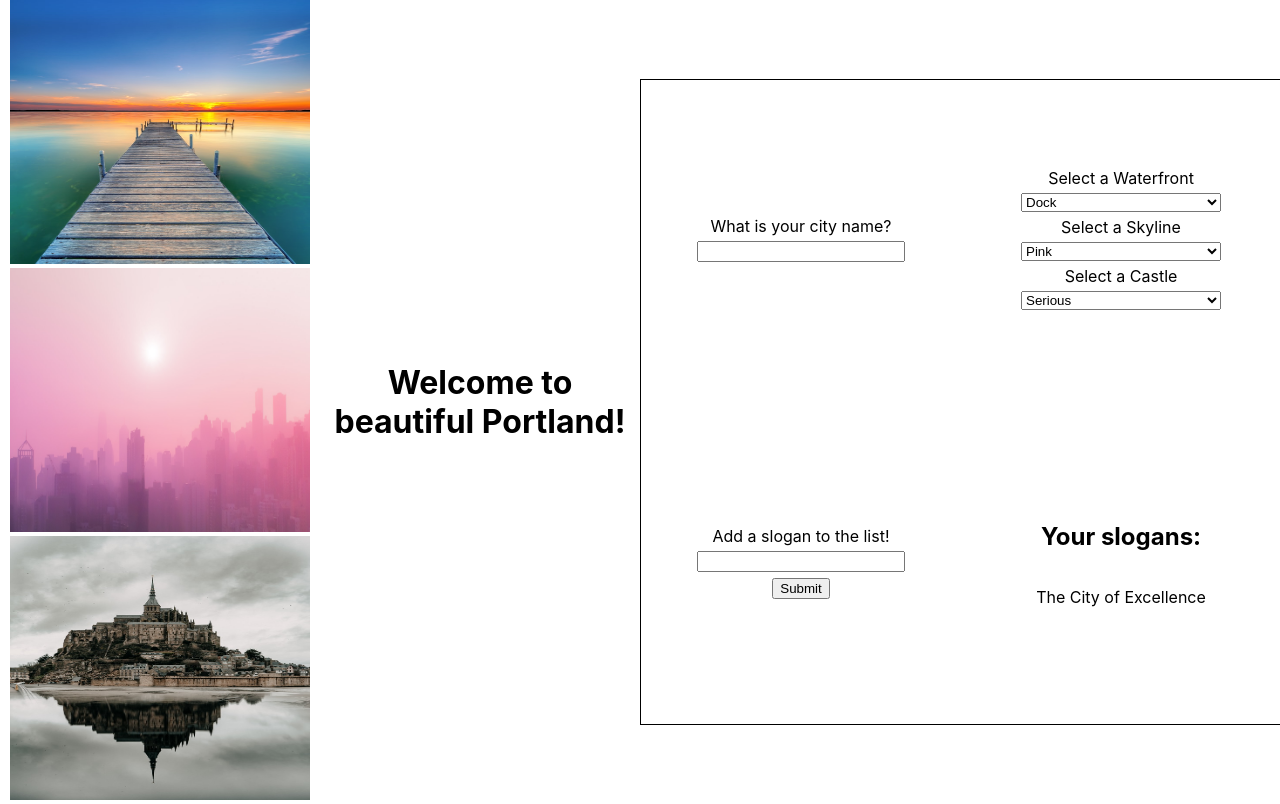
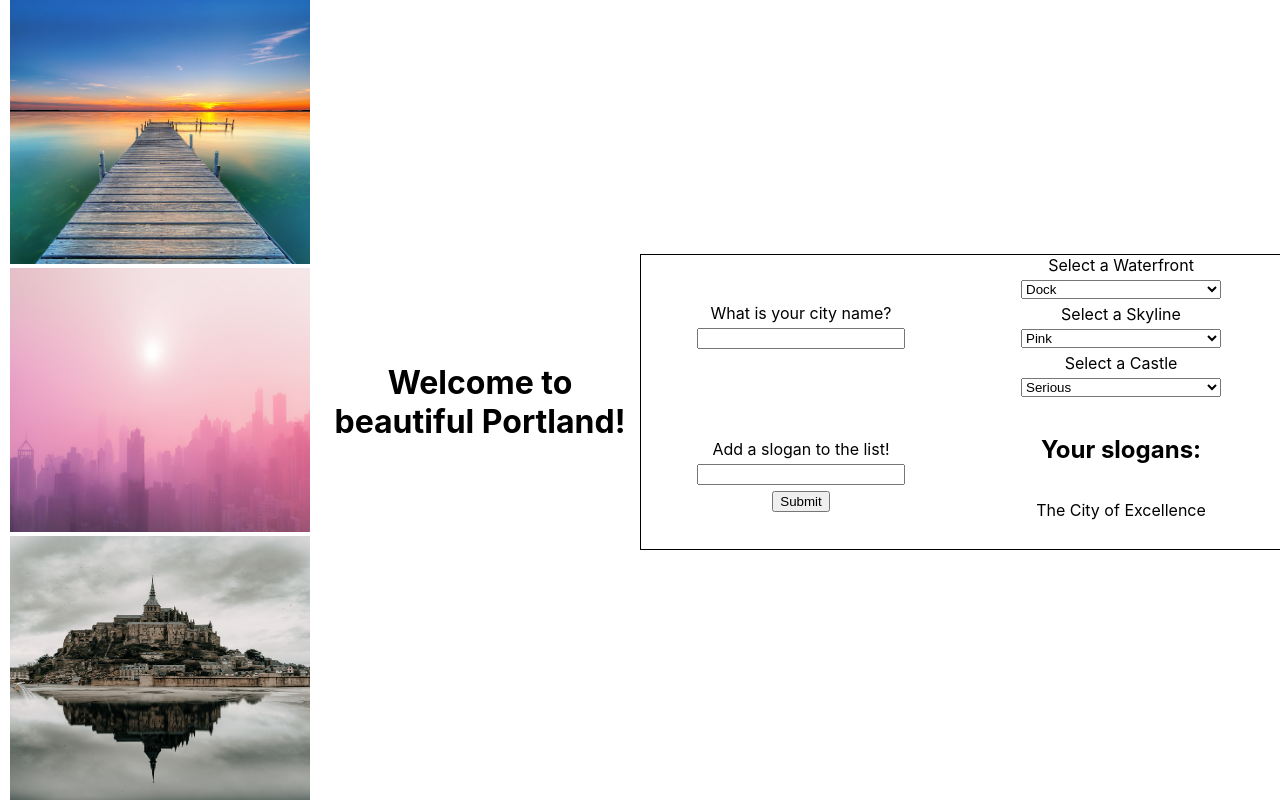
Before and after one commit to oliviaamiller/react-city-builder-half-baked, a React (Create React App) app: page / in a window 1280 px wide. Built offline with nearby package versions, Linux system fonts and the light colour scheme.

Commit message:
app.js takes in only 2 components, form and display

```diff
--- a/src/App.js
+++ b/src/App.js
@@ -1,11 +1,5 @@
 import { useState } from 'react';
 import './App.css';
-import SkylineDropdown from './Form/SkylineDropdown';
-import WaterfrontDropdown from './Form/WaterfrontDropdown';
-import CastleDropdown from './Form/CastleDropdown';
-import SloganList from './Form/SloganList';
-import SloganForm from './Form/SloganForm';
-import CityNameInput from './Form/CityNameInput';
 import Display from './Display/Display';
 import Form from './Form/Form';
 
@@ -29,19 +23,9 @@ function App() {
 
         Welcome to beautiful {cityName}!
       </h1>
-      <div className='bottom'>
+      <div>
 
-        <CityNameInput setCityName={setCityName}/>
-        <section className='dropdowns'>
-
-          <WaterfrontDropdown setWaterfrontId={setWaterfrontId}/>
-          <SkylineDropdown setSkylineId={setSkylineId} />
-          <CastleDropdown setCastleId={setCastleId} />
-        </section>
-
-        <SloganForm setSlogans={setSlogans} slogans={slogans} />
-
-        <SloganList slogans={slogans} />
+        <Form setSkylineId={setSkylineId} setWaterfrontId={setWaterfrontId} setCastleId={setCastleId} setCityName={setCityName} slogans={slogans} setSlogans={setSlogans} />
 
       </div>
     </div>
--- a/src/Form/Form.js
+++ b/src/Form/Form.js
@@ -1,5 +1,30 @@
-import React from 'react';
+import '../App.css';
+import CityNameInput from './CityNameInput';
+import WaterfrontDropdown from './WaterfrontDropdown';
+import SkylineDropdown from './SkylineDropdown';
+import CastleDropdown from './CastleDropdown';
+import SloganForm from './SloganForm';
+import SloganList from './SloganList';
 
-export default function Form() {
-  return <div></div>;
+export default function Form({ setCityName,
+  setWaterfrontId,
+  setSkylineId,
+  setCastleId,
+  setSlogans,
+  slogans })
+
+{
+  return <div className='bottom'>
+    <CityNameInput setCityName={setCityName}/>
+    <section className='dropdowns'>
+
+      <WaterfrontDropdown setWaterfrontId={setWaterfrontId}/>
+      <SkylineDropdown setSkylineId={setSkylineId} />
+      <CastleDropdown setCastleId={setCastleId} />
+    </section>
+
+    <SloganForm setSlogans={setSlogans} slogans={slogans} />
+
+    <SloganList slogans={slogans} />
+  </div>;
 }
```
